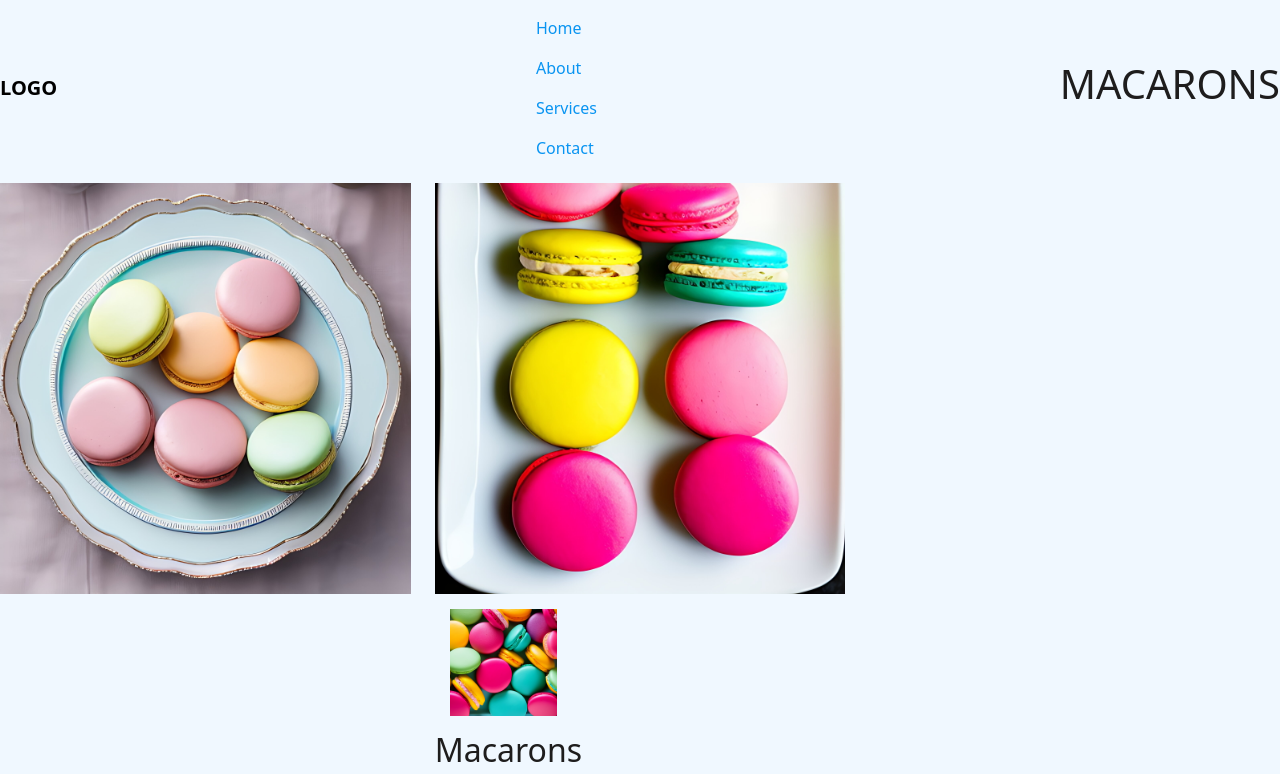
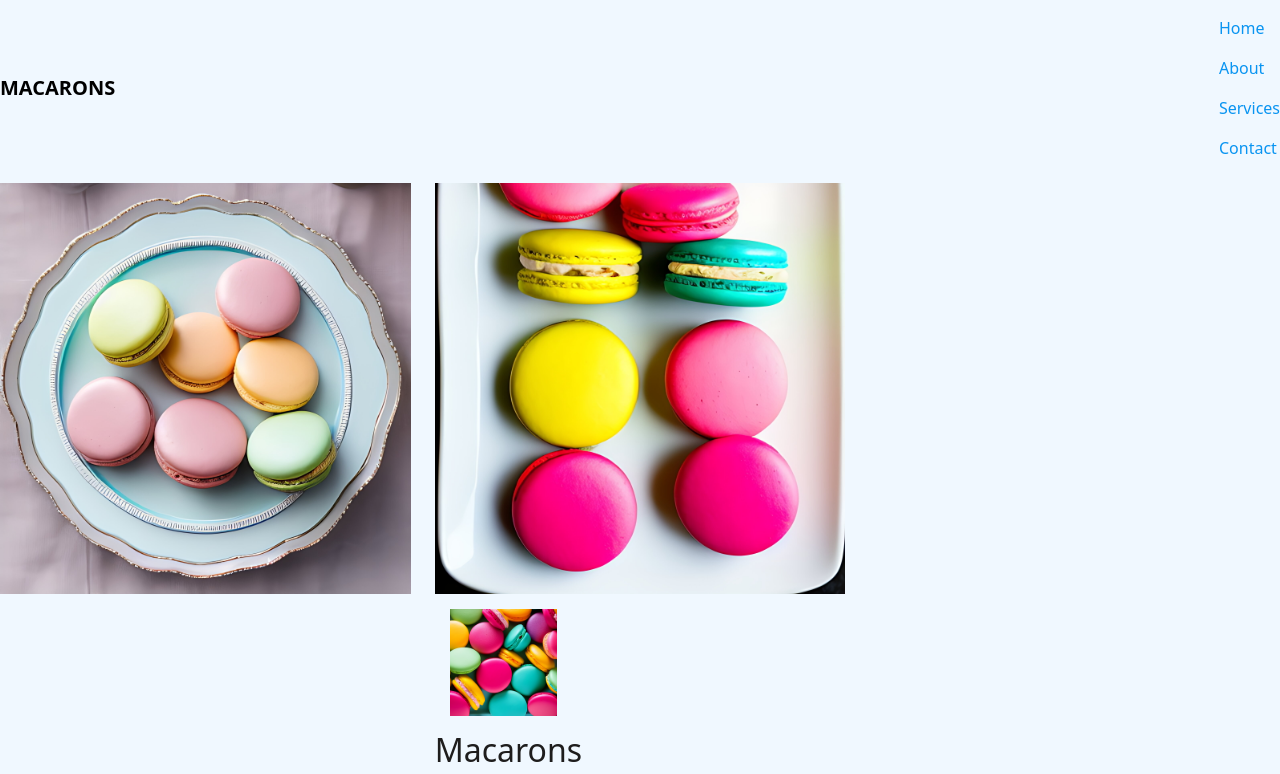
Before and after one commit to snezanakg/css-frameworks-bootstrap-assigment-15, a plain HTML site: page index.html in a window 1280 px wide. Shown: the top 774 px of the page. Drawn offline with nearby package versions, Linux system fonts and the light colour scheme.

Commit message:
small corection

```diff
--- a/index.html
+++ b/index.html
@@ -12,15 +12,13 @@
   </head>
   <body>
     <nav class="navbar">
-        <a href="#" class="navbar-brand">LOGO</a>
+        <a href="#" class="navbar-brand">MACARONS</a>
         <ul class="navbar-nav">
             <li><a href="#" class="nav-link">Home</a></li>
             <li><a href="#" class="nav-link">About</a></li>
             <li><a href="#" class="nav-link">Services</a></li>
             <li><a href="#" class="nav-link">Contact</a></li>
         </ul>
-
-    <h1>MACARONS</h1>
     <div class="row">
       <div class="col-md-4">
         <img src="image/Image-1 (1).jpg" alt="macarons" class="Image-1">
```
